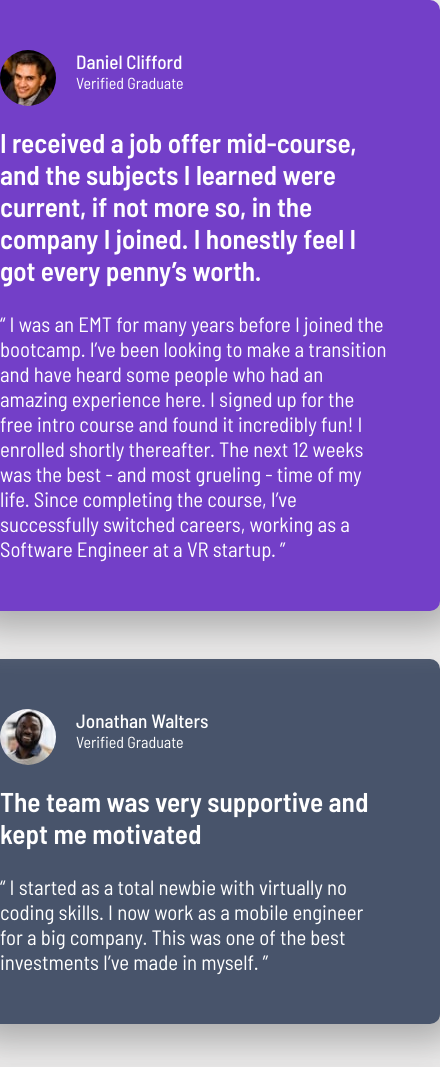
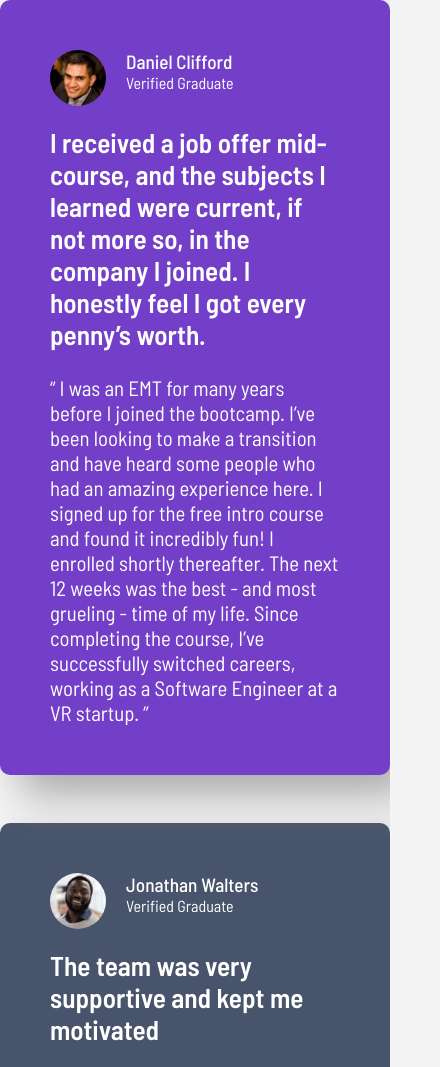
Before and after one commit to KodehodeTor/Oppgave-1---testimonial-grid, a plain HTML site: page index.html in a window 390 px wide. Shown: the top 1067 px of the page, 440 px wide, since content can reach past the window. Drawn offline with Linux system fonts and the light colour scheme.

Commit message:
Added media queries for mobile use

```diff
--- a/desktop.css
+++ b/desktop.css
@@ -132,3 +132,29 @@ p {
   font-size: 1.3rem;
   font-weight: 400;
 }
+
+/* Media Queries - mobile */
+
+@media (max-width: 600px) {
+  .testimonials {
+    grid-template-columns: 1fr;
+    grid-template-areas:
+      "daniel"
+      "jonathan"
+      "jeanette"
+      "patrick"
+      "kira";
+  }
+  .jonathan,
+  .jeanette,
+  .kira {
+    width: 100%;
+  }
+  .quote {
+    position: absolute;
+    top: 0;
+    right: 70px;
+    z-index: -10;
+    height: 160px;
+  }
+}
--- a/index.html
+++ b/index.html
@@ -30,8 +30,8 @@
   font-style: normal;
 } -->
 
-    <!-- <link rel="stylesheet" href="desktop.css" /> -->
-    <link rel="stylesheet" href="mobile.css" />
+    <link rel="stylesheet" href="desktop.css" />
+    <!-- <link rel="stylesheet" href="mobile.css" /> -->
 
     <title>CSS Advanced Oppgave 1: Testimonial Grid</title>
 
@@ -82,6 +82,7 @@
           a Software Engineer at a VR startup. ”
         </p>
       </div>
+
       <div class="box jonathan">
         <div class="pic_title">
           <img
@@ -104,6 +105,7 @@
           investments I’ve made in myself. ”
         </p>
       </div>
+
       <div class="box jeanette">
         <div class="pic_title">
           <img
@@ -155,6 +157,7 @@
           people. ”
         </p>
       </div>
+
       <div class="box kira">
         <div class="pic_title">
           <img
--- a/mobile.css
+++ b/mobile.css
@@ -1,6 +1,4 @@
-/* CSS Reset */
-
-* {
+CSS Reset * {
   margin: 0;
   padding: 0;
   box-sizing: border-box;
```
